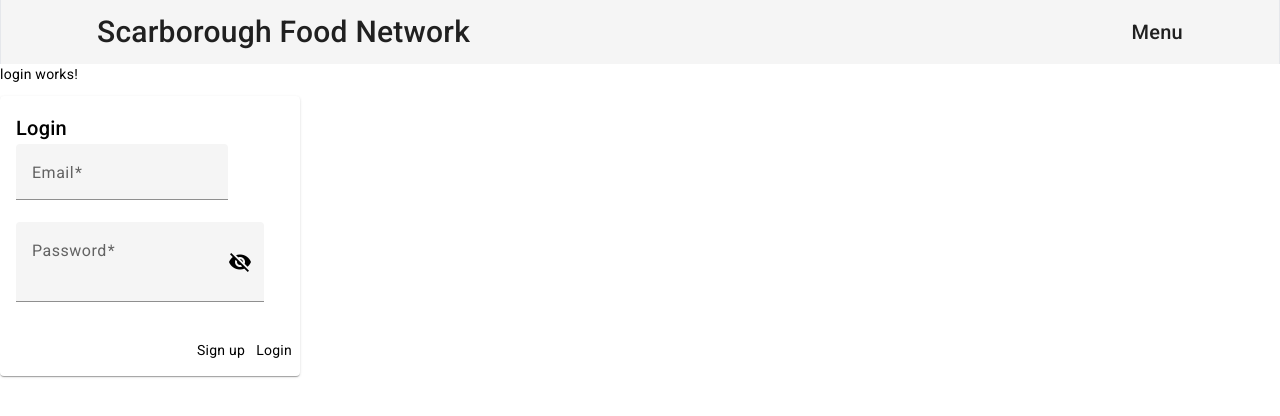
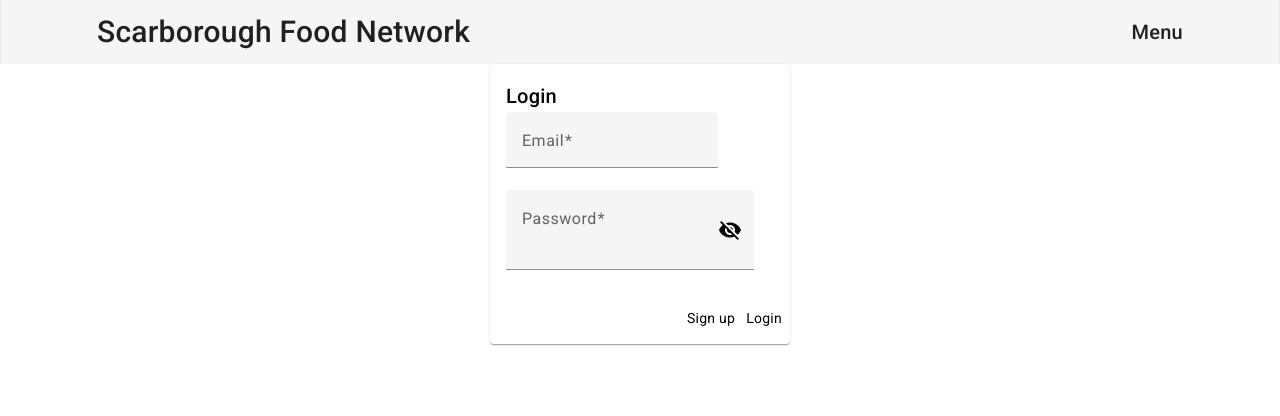
Before and after one commit to hinilyu/foodbank, an Angular app: page /login in a window 1280 px wide. Shown: the top 416 px of the page. Built offline with nearby package versions, Linux system fonts and the light colour scheme.

Commit message:
style update

```diff
--- a/src/app/pages/login/login.component.html
+++ b/src/app/pages/login/login.component.html
@@ -1,5 +1,5 @@
-<p>login works!</p>
-<mat-card class="flex justify-center w-[300px]" >
+<div class="flex justify-center">
+    <mat-card class=" w-[300px]" >
         <mat-card-header>
             <mat-card-title>Login</mat-card-title>
         </mat-card-header>
@@ -24,3 +24,4 @@
             <button mat-button routerLink="login">Login</button>
         </mat-card-actions>
     </mat-card>
+</div>
--- a/src/app/pages/signup/signup.component.html
+++ b/src/app/pages/signup/signup.component.html
@@ -1,4 +1,5 @@
-<mat-card class="flex justify-center w-[300px]" >
+<div class="flex justify-center">
+    <mat-card class=" w-[500px]" >
         <mat-card-header>
             <mat-card-title>Sign Up</mat-card-title>
         </mat-card-header>
@@ -26,6 +27,7 @@
                     <mat-label>First Name</mat-label>
                     <input matInput formControlName="fname">
                 </mat-form-field>
+                &nbsp;&nbsp;
                 <mat-form-field>
                     <mat-label>Last Name</mat-label>
                     <input matInput formControlName="lname">
@@ -43,3 +45,4 @@
             <button mat-button routerLink="signup">Sign up</button>
         </mat-card-actions>
     </mat-card>
+</div>
```
Lines whose indentation alone changed are shown as unchanged.
